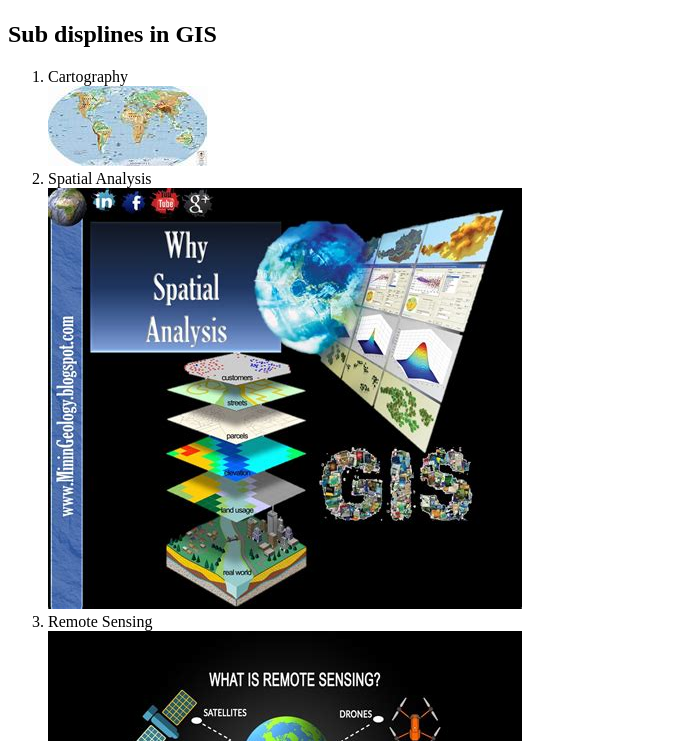
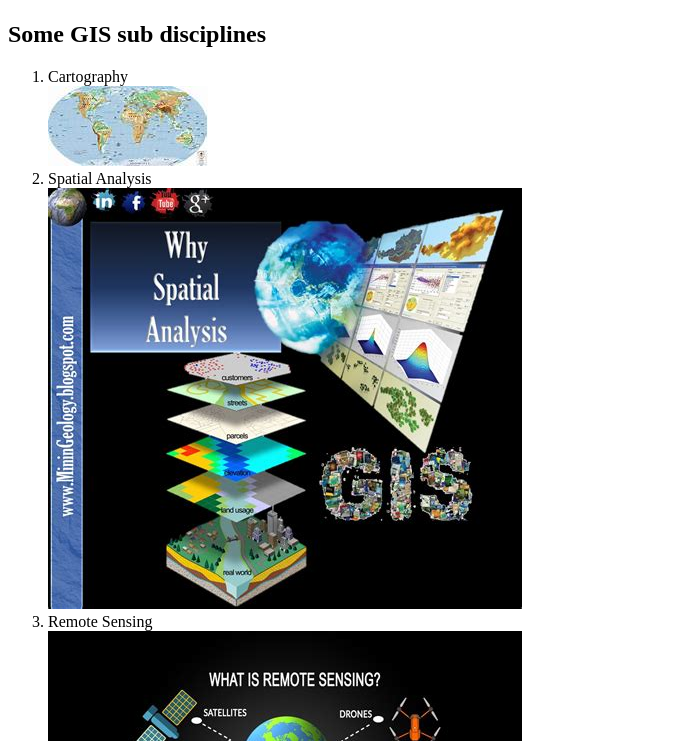
Before and after one commit to Joseph-Munyenze/21-Days-of-Javascript, a plain HTML site: page Day 1/index.html in a window 1280 px wide. Shown: the part 59-800 px from the top of the page, without its empty margins (0-685 px from the left). Drawn offline with Linux system fonts and the light colour scheme.

Commit message:
made some changes in header

```diff
--- a/Day 1/index.html
+++ b/Day 1/index.html
@@ -9,7 +9,7 @@
 <body>
     <h1>GEOGRAPHIC INFORMATION SYSTEMS</h1>
     <div>
-        <h2>Sub displines in GIS</h2>
+        <h2> Some GIS sub disciplines</h2>
         <ol>
             <li>Cartography</li>
             <img src="./assets/carto_img.jpeg" alt="Cartography image">
```
Also changed, not shown: 1 other file.
